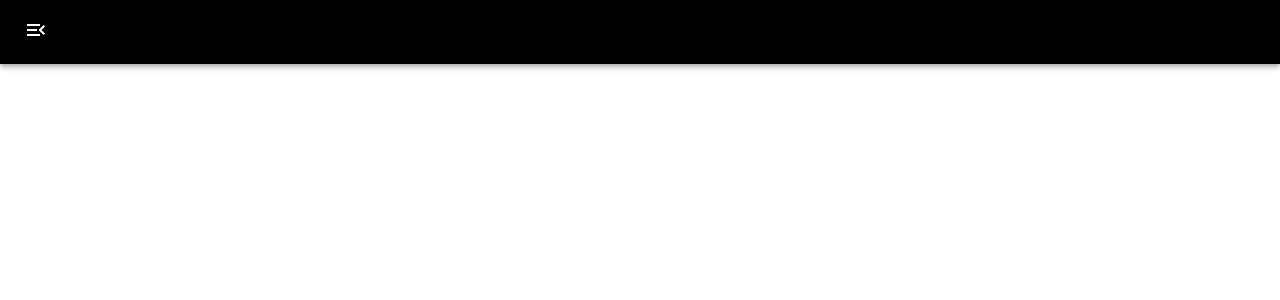
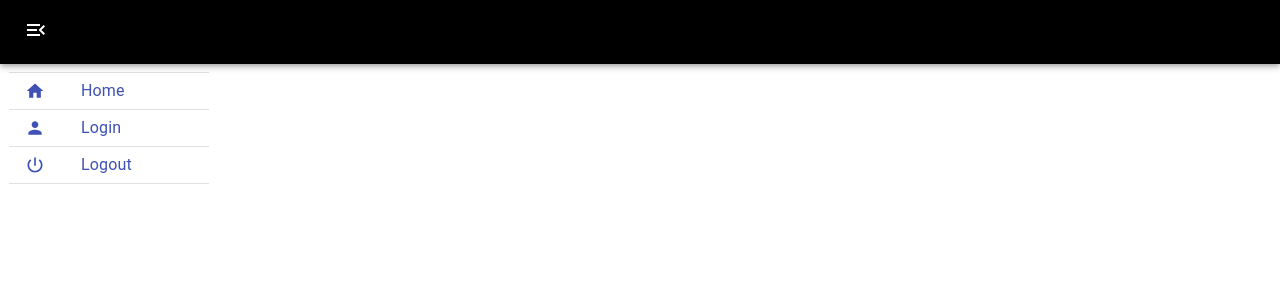
Before and after one commit to deniskola/news-app, a React (Create React App) app in the folder my-app/: page / in a window 1280 px wide. Both pictures are taken after a click on the element 36 px from the left and 32 px from the top of the page. Shown: the top 300 px of the page. Built offline with nearby package versions, Linux system fonts and the light colour scheme.

Commit message:
add appbar menu

```diff
--- a/my-app/src/App.css
+++ b/my-app/src/App.css
@@ -1,3 +1,17 @@
 .toolbar {
   background-color: black;
 }
+
+.menu-icon:hover {
+  cursor: pointer;
+}
+
+.menu-list-container {
+  position: absolute;
+  left: 9px;
+}
+
+.menu-list {
+  width: 100%;
+  width: 200px;
+}
--- a/my-app/src/App.js
+++ b/my-app/src/App.js
@@ -2,12 +2,13 @@ import logo from "./logo.svg";
 import "./App.css";
 import Header from "./Components/Header";
 import {useState} from "react";
-
+import Menu from "./Components/Menu";
 function App() {
   const [menuOpen, setMenuOpen] = useState(false);
   return (
     <div className="App">
       <Header menuOpen={menuOpen} setMenuOpen={setMenuOpen} />
+      {menuOpen && <Menu />}
     </div>
   );
 }
--- a/my-app/src/Components/Header.js
+++ b/my-app/src/Components/Header.js
@@ -7,6 +7,7 @@ export default function Header({menuOpen, setMenuOpen}) {
     <AppBar position="static">
       <Toolbar className="toolbar">
         <div
+          className="menu-icon"
           onClick={() => {
             !menuOpen ? setMenuOpen(true) : setMenuOpen(false);
           }}
--- /dev/null
+++ b/my-app/src/Components/Menu.js
@@ -0,0 +1,42 @@
+import {
+  Container,
+  MenuList,
+  MenuItem,
+  Paper,
+  ListItemIcon,
+  Divider,
+  Typography,
+} from "@material-ui/core";
+import {Home, Person, PowerSettingsNew} from "@material-ui/icons";
+import React from "react";
+
+export default function Menu() {
+  return (
+    <div className="menu-list-container">
+      <MenuList className="menu-list">
+        <Divider></Divider>
+        <MenuItem>
+          <ListItemIcon>
+            <Home fontSize="small" color="primary" />
+          </ListItemIcon>
+          <Typography color="primary">Home</Typography>
+        </MenuItem>
+        <Divider></Divider>
+        <MenuItem>
+          <ListItemIcon>
+            <Person fontSize="small" color="primary" />
+          </ListItemIcon>
+          <Typography color="primary">Login</Typography>
+        </MenuItem>
+        <Divider></Divider>
+        <MenuItem>
+          <ListItemIcon>
+            <PowerSettingsNew fontSize="small" color="primary" />
+          </ListItemIcon>
+          <Typography color="primary">Logout</Typography>
+        </MenuItem>
+        <Divider></Divider>
+      </MenuList>
+    </div>
+  );
+}
```
